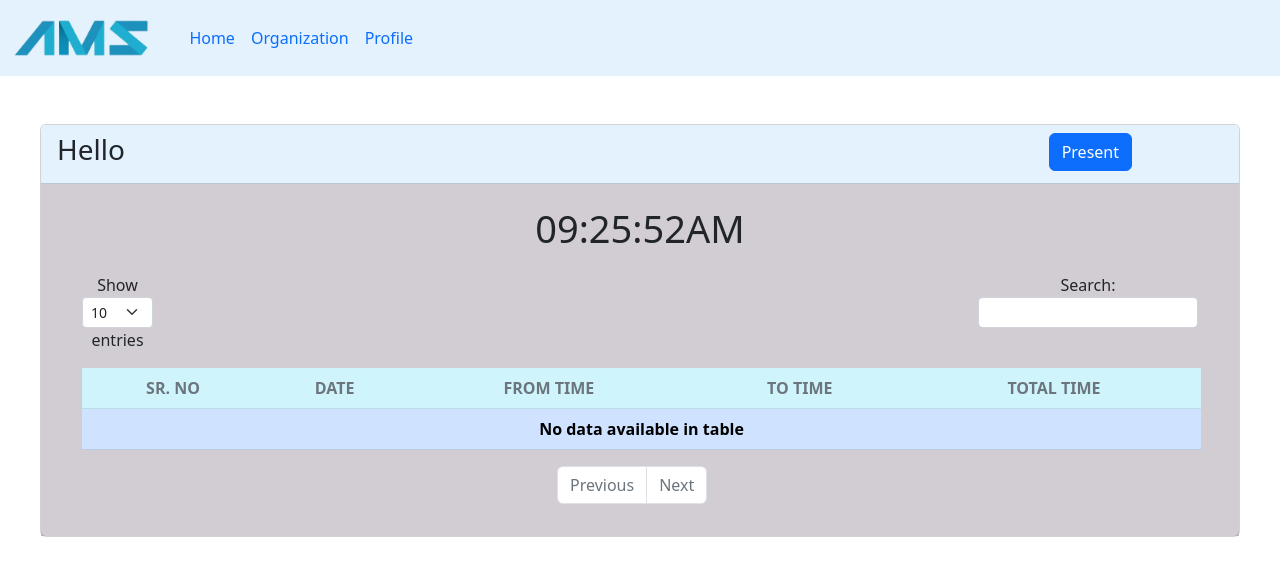
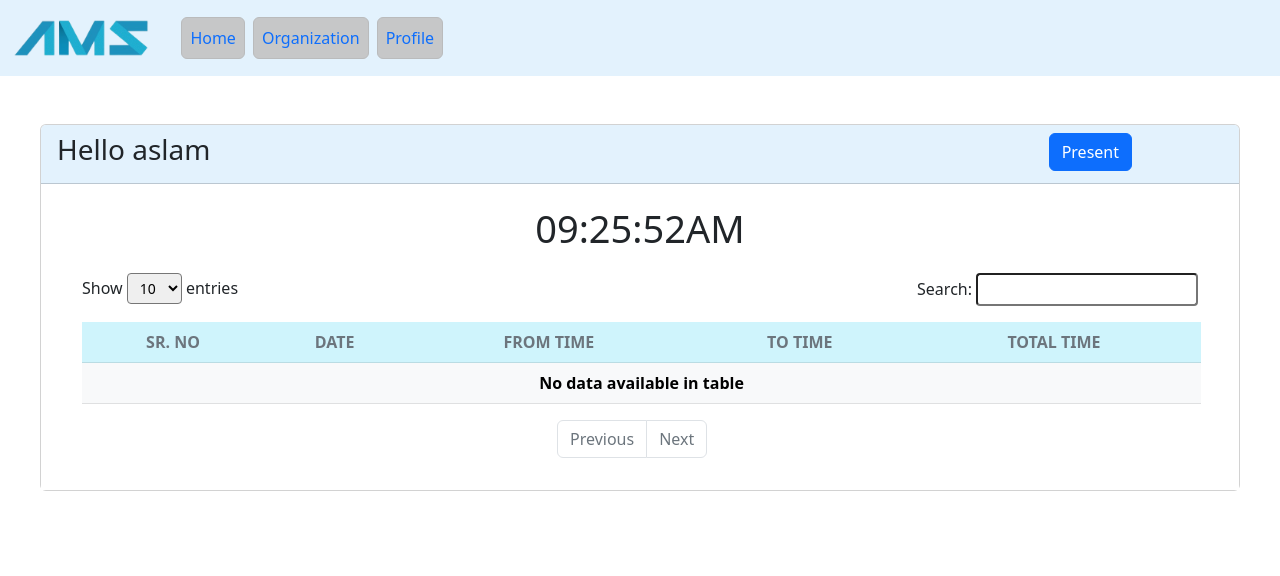
Before and after one commit to aslam1286/attendance_backend, a Django app: page / in a window 1280 px wide. Shown: the top 576 px of the page. Run offline with Django 4.2, Linux system fonts and the light colour scheme; a user stored in the database is signed in; data that the repository does not hold is empty; some libraries are stand-ins or nearby versions.

Commit message:
added styles

```diff
--- a/accounts/templates/base.html
+++ b/accounts/templates/base.html
@@ -23,13 +23,13 @@
         <div class="collapse navbar-collapse" id="navbarSupportedContent">
             <ul class="navbar-nav mr-auto">
                 <li class="nav-item">
-                    <a class="nav-link active text-primary" aria-current="page" href="{% url 'attendance_app:dashboard' %}">Home</a>
+                    <a class="nav-link active text-primary btn btn-light " aria-current="page" href="{% url 'attendance_app:dashboard' %}">Home</a>
                 </li>
                 <li class="nav-item">
-                    <a class="nav-link active text-primary" href="{% url 'attendance_app:dashboard' %}">Organization</a>
+                    <a class="nav-link active text-primary btn btn-light mx-2" href="{% url 'attendance_app:dashboard' %}">Organization</a>
                 </li>
                 <li class="nav-item">
-                    <a class="nav-link active text-primary" href="{% url 'accounts:user_profile' %}">Profile</a>
+                    <a class="nav-link active text-primary btn btn-light" href="{% url 'accounts:user_profile' %}">Profile</a>
                 </li>
             </ul>
         </div>
--- a/attendance_app/templates/dashboard.html
+++ b/attendance_app/templates/dashboard.html
@@ -38,7 +38,7 @@
                     <div class="card-header" style="background-color: #e3f2fd;">
                         <div class="row">
                             <div class="col-md-10">
-                                <h3>Hello {{user.first_name}}</h3>
+                                <h3>Hello {{user}}</h3>
                             </div>
                             <div class="col-md-2">
                                 {% csrf_token %}
@@ -48,10 +48,10 @@
                             </div>
                         </div>
                     </div>
-                    <div class="card-body text-center" style="background-color: rgba(30, 6, 37, 0.2)">
+                    <div class="card-body text-center" style="background-color: rgb(255, 255, 255)">
                         <div id="clock"></div>
                         <div class="container mt-3">
-                            <table class="table table-primary align-middle mt-3 fs-6 gy-5" id="attendance_table">
+                            <table class="table table-light align-middle mt-3 fs-6 gy-5" id="attendance_table">
                                 <thead>
                                     <tr class="text-start table-info text-muted fw-bolder fs-7 text-uppercase gs-0">
                                         <th class="text-center">Sr. No</th>
@@ -120,6 +120,8 @@
         $("div.dataTables_length label").css({
             float: "left",
         });
+        $("#attendance_table_length select").removeClass("form-select");
+        $("#attendance_table_filter input").removeClass("form-control").addClass("ms-1");
 
 
 
```
Also changed, not shown: accounts/templates/profile.html (+12 -5 lines).
